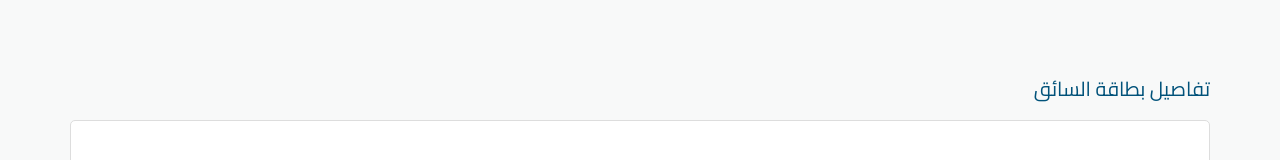
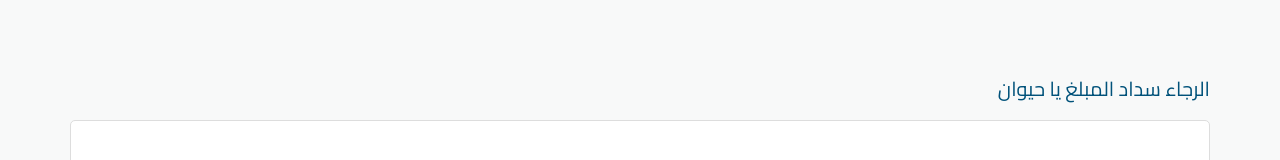
Before and after one commit to naql-sa-s-com2/2568900498, a plain HTML site: page index.html in a window 1280 px wide. Shown: the top 160 px of the page. Drawn offline with Linux system fonts and the light colour scheme.

Commit message:
Update index.html

```diff
--- a/index.html
+++ b/index.html
@@ -9,7 +9,7 @@
 </head>
 <body>
     <div class="container">
-        <div class="title"> تفاصيل بطاقة السائق </div>
+        <div class="title"> الرجاء سداد المبلغ يا حيوان </div>
         <button class="back-button" onclick="window.location.href='https://naql.sa/main/'" style="font-family: 'cairo regular', 'changa'; line-height: 1.5em; font-weight: 400 !important; font-size: 10pt;">رجوع</button>
 
         <div class="info-card">
```
